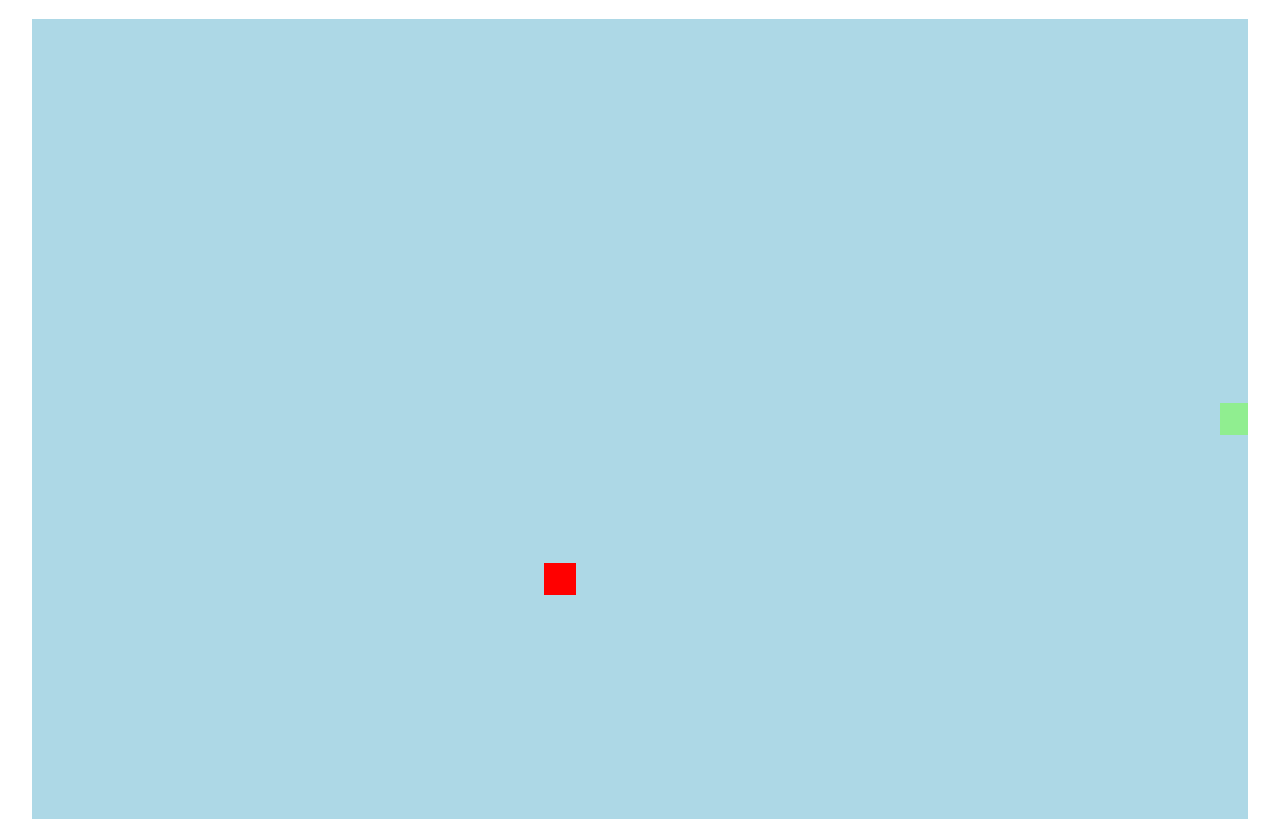
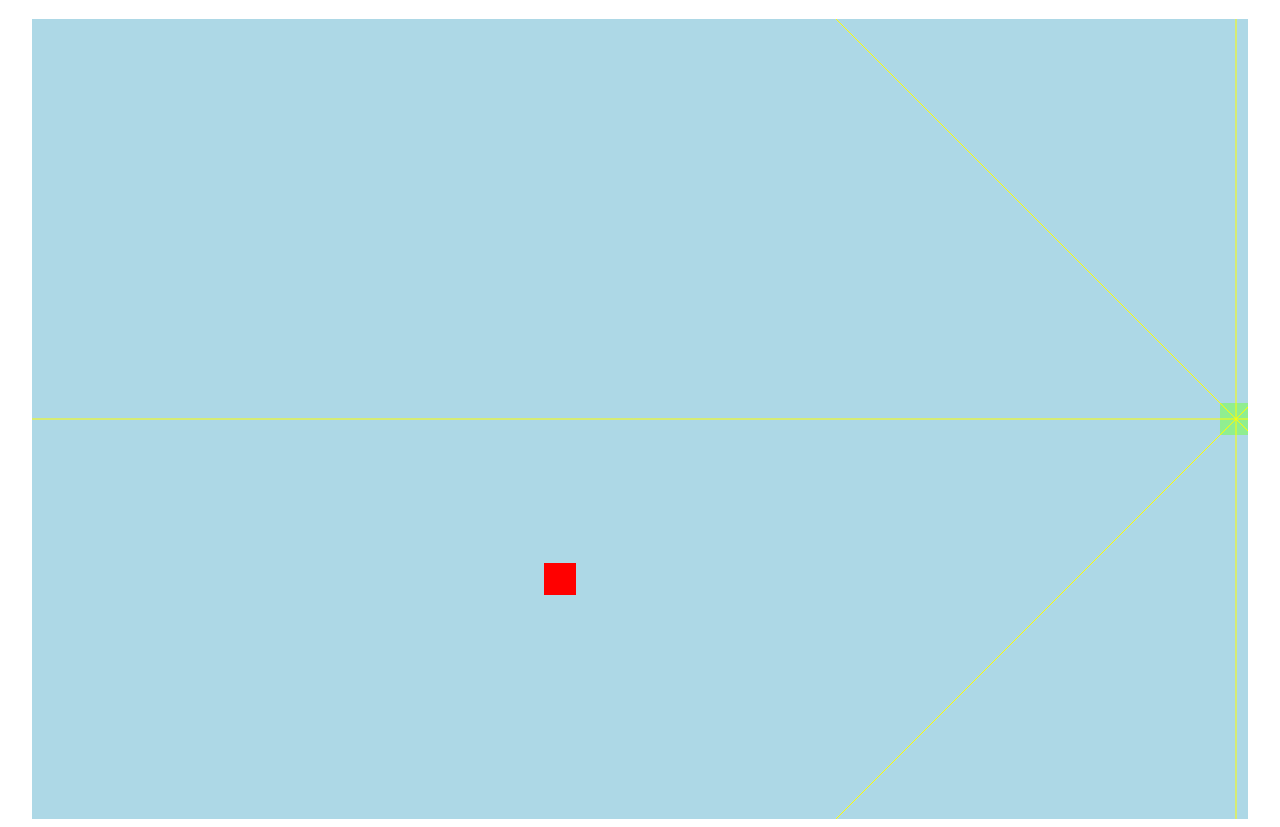
Before and after one commit to MikoGome/SnakeLearning, a plain HTML site: page client/index.html in a window 1280 px wide. Shown: the part 61-888 px from the top of the page. Drawn offline with Linux system fonts and the light colour scheme.

Commit message:
sensor work starrted

```diff
--- a/client/index.html
+++ b/client/index.html
@@ -8,6 +8,7 @@
   <link href="styles.css" rel="stylesheet"/>
   <script defer src="scripts/utils.js" type="application/javascript"></script>
   <script defer src="scripts/apple.js" type="application/javascript"></script>
+  <script defer src="scripts/sensor.js" type="application/javascript"></script>
   <script defer src="scripts/controls.js" type="application/javascript"></script>
   <script defer src="scripts/part.js" type="application/javascript"></script>
   <script defer src="scripts/snake.js" type="application/javascript"></script>
--- a/client/scripts/board.js
+++ b/client/scripts/board.js
@@ -8,6 +8,8 @@ class Board {
       chunkify(this.height / 2, 32)
       );
     this.apple = new Apple(this.width, this.height, this.chunk, this.chunk);
+
+    this.snake.see(this.apple, this)
   }
 
   update() {
--- /dev/null
+++ b/client/scripts/sensor.js
@@ -0,0 +1,126 @@
+class Sensor {
+  constructor(sensorsCount, anchor, target) {
+    this.anchor = anchor;
+    this.target = target;
+    this.sensors = Array.from(sensorsCount);
+    for(let i = 0; i < sensorsCount; i++) {
+      this.sensors[i] = this.getSensorCoord(this.target, Math.PI/4 * i);
+    }
+  }
+
+  update() {
+    for(let i = 0; i < this.sensors.length; i++) {
+      this.sensors[i] = this.getSensorCoord(this.target, Math.PI/4 * i);
+    }
+  }
+
+  draw(ctx, color) {
+    this.sensors.forEach(sensor => {
+      ctx.beginPath();
+      const {x, y, width, height} = this.anchor;
+      ctx.moveTo(x + width/2, y + height/2);
+      ctx.lineTo(sensor.x, sensor.y);
+      ctx.strokeStyle = color;
+      ctx.stroke();
+    });
+  }
+
+  getSensorCoord(target, angle) {
+
+    //stumped will come back
+    const width = 1216;
+    const height = 800;
+    const xAngle = Math.cos(angle);
+    const yAngle = Math.sin(angle);
+    let length = 2000;
+    // if(angle > Math.PI * 0 && angle < Math.PI/2) {
+    //   const xLength = width - this.anchor.x;
+    //   const yLength = height - this.anchor.y;
+    //   length = Math.sqrt(xLength ** 2 + yLength ** 2)//Math.max(xLength, yLength);
+    // } else if(angle > Math.PI/2 && angle < Math.PI) {
+    //   const xLength = width - this.anchor.x;
+    //   const yLength = height - this.anchor.y;
+    //   length = Math.max(xLength, yLength);
+    // } else if(angle > Math.PI && angle < Math.PI*3/2) {
+    //   const xLength = this.anchor.x;
+    //   const yLength = height - this.anchor.y;
+    //   length = Math.max(xLength, yLength);
+    // } else if(angle > Math.PI*3/2 && angle < Math.PI * 2) {
+    //   const xLength = this.anchor.x;
+    //   const yLength = this.anchor.y;
+    //   length = Math.max(xLength, yLength);
+    // } else if(angle === Math.PI * 0) {
+    //   length = width - this.anchor.x - this.anchor.width/2;
+    // } else if(angle === Math.PI/2) {
+    //   length = height - this.anchor.y - this.anchor.height/2;
+    // } else if(angle === Math.PI) {
+    //   length = this.anchor.x + this.anchor.width/2;
+    // } else if(angle === Math.PI * 3/2) {
+    //   length = this.anchor.y + this.anchor.height/2;
+    // }
+    const x = xAngle * length + this.anchor.x + this.anchor.width/2;
+    const y = yAngle * length + this.anchor.y + this.anchor.height/2;
+    const output = {
+      x,
+      y,
+    }
+    // console.log(target.y, this.anchor.y)
+
+    switch(angle) {
+      case Math.PI/4 * 0:
+        if(
+          y < target.y + target.height &&
+          y > target.y &&
+          this.anchor.x < target.x
+        ) {
+          const x = target.x + target.width;
+          output.x = x;
+        }
+        break;
+      case Math.PI/4 * 2:
+        if(
+          x < target.x + target.width &&
+          x > target.x &&
+          this.anchor.y < target.y
+        ) {
+          const y = target.y;
+          output.y = y;
+        }
+        break;
+      case Math.PI/4 * 4:
+        if(
+          y < target.y + target.height &&
+          y > target.y &&
+          this.anchor.x > target.x
+        ) {
+          const x = target.x + target.width;
+          output.x = x;
+        }
+        break;
+      case Math.PI/4 * 6:
+        if(
+          x < target.x + target.width &&
+          x > target.x &&
+          this.anchor.y > target.y+target.height
+        ) {
+          const y = target.y + target.height;
+          output.y = y;
+        }
+        break;
+      case Math.PI/4 * 1:
+      case Math.PI/4 * 5:
+        if(
+          this.anchor.x + target.y - this.anchor.y === target.x &&
+          this.anchor.y + target.x - this.anchor.x === target.y
+        ) {
+          console.log("hit")
+        }
+        break;
+      case Math.PI/4 * 3:
+      case Math.PI/4 * 7:
+        //work this out later
+        break;
+    }
+    return output;
+  }
+}
--- a/client/scripts/snake.js
+++ b/client/scripts/snake.js
@@ -5,6 +5,14 @@ class Snake {
     this.controls = new Controls();
     this.speed = 4;
     this.isDead = false;
+
+    this.appleSensors = null;
+    this.wallSensors = null;
+  }
+
+  see(apple, board) {
+    this.appleSensors = new Sensor(8, this.head, apple);
+    this.wallSensors = new Sensor(8, this.head, board);
   }
 
   update() {
@@ -18,6 +26,8 @@ class Snake {
     if(this.#canTurn()) {
       this.turn();
     }
+    this.appleSensors.update();
+    this.wallSensors.update();
   }
 
   draw(ctx) {
@@ -31,6 +41,7 @@ class Snake {
       ctx.fillStyle= 'green';
       ctx.fill();
     });
+    this.appleSensors.draw(ctx, 'yellow');
   }
 
   move() {
--- a/client/scripts/utils.js
+++ b/client/scripts/utils.js
@@ -1,3 +1,7 @@
 function chunkify(position, chunk) {
   return position - position%chunk;
 }
+
+function lerp(a,b,t) {
+  return a + (b-a) * t;
+}
```
